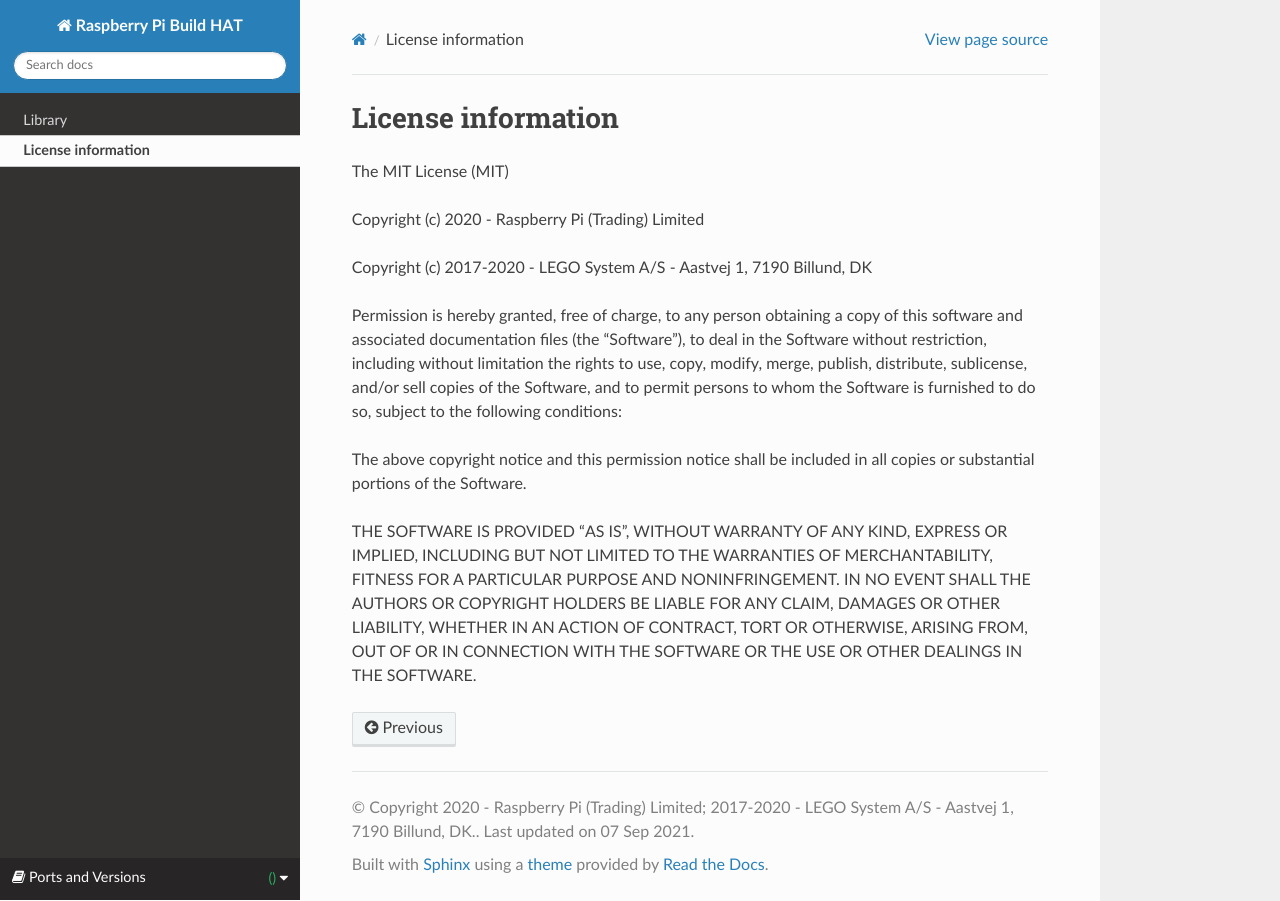
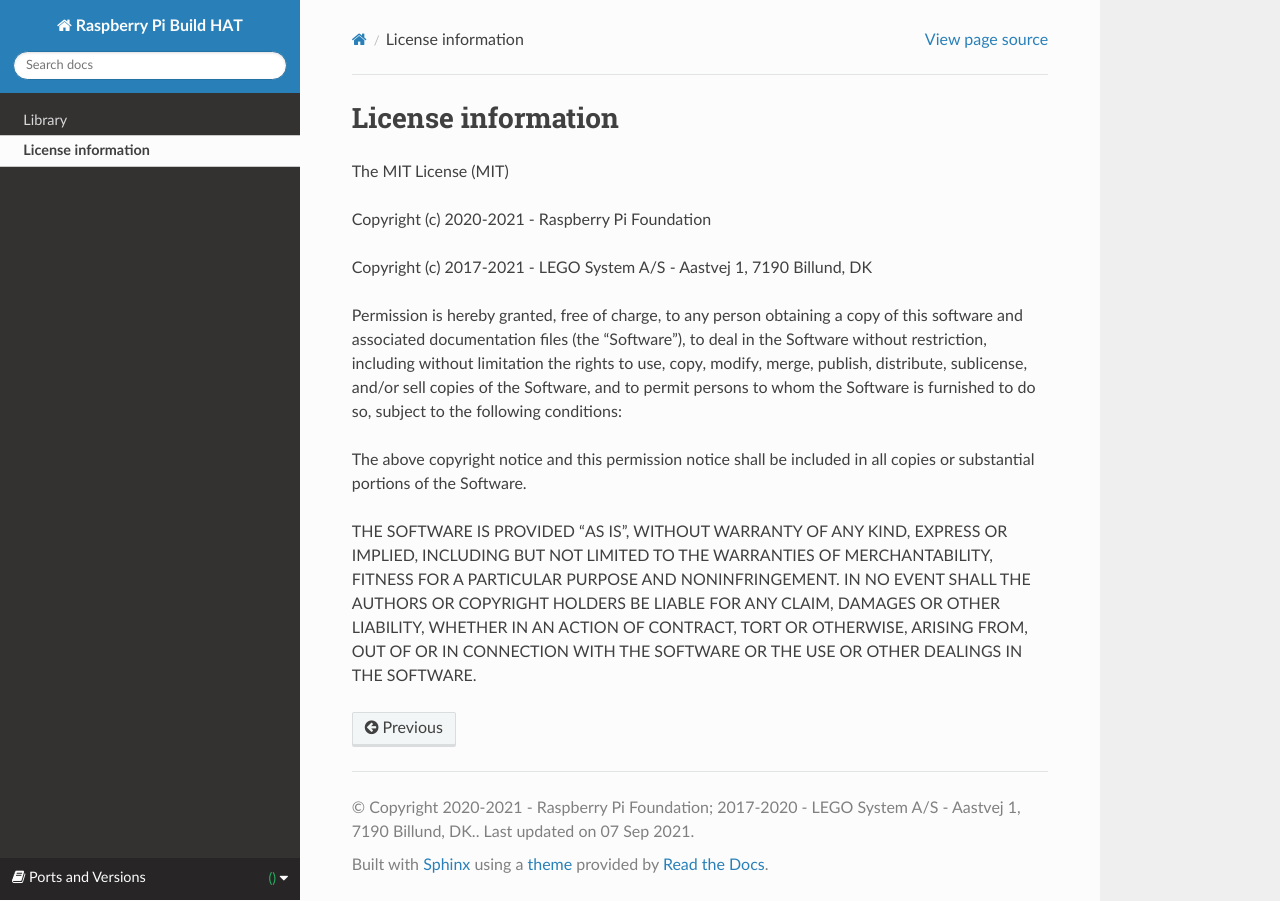
Before and after one commit to RaspberryPiFoundation/python-build-hat, a Sphinx documentation site: the page built from docs/license.rst, in a window 1280 px wide. Built offline with Sphinx 7.4.7 and the Read the Docs theme 2.0.0, drawn with Linux system fonts in a browser that asks for light colours; the version number could not be read and is left out.

Commit message:
Update licence info

```diff
--- a/docs/conf.py
+++ b/docs/conf.py
@@ -59,7 +59,7 @@
 
 # General information about the project.
 project = 'Raspberry Pi Build HAT'
-copyright = '''2020 - Raspberry Pi (Trading) Limited;
+copyright = '''2020-2021 - Raspberry Pi Foundation;
 2017-2020 - LEGO System A/S - Aastvej 1, 7190 Billund, DK.'''
 
 # The version info for the project you're documenting, acts as replacement for
--- a/docs/license.rst
+++ b/docs/license.rst
@@ -3,9 +3,9 @@
 
 The MIT License (MIT)
 
-Copyright (c) 2020 - Raspberry Pi (Trading) Limited
+Copyright (c) 2020-2021 - Raspberry Pi Foundation
 
-Copyright (c) 2017-2020 - LEGO System A/S - Aastvej 1, 7190 Billund, DK
+Copyright (c) 2017-2021 - LEGO System A/S - Aastvej 1, 7190 Billund, DK
 
 Permission is hereby granted, free of charge, to any person obtaining a copy
 of this software and associated documentation files (the "Software"), to deal
```
Also changed, not shown: 1 other file.
